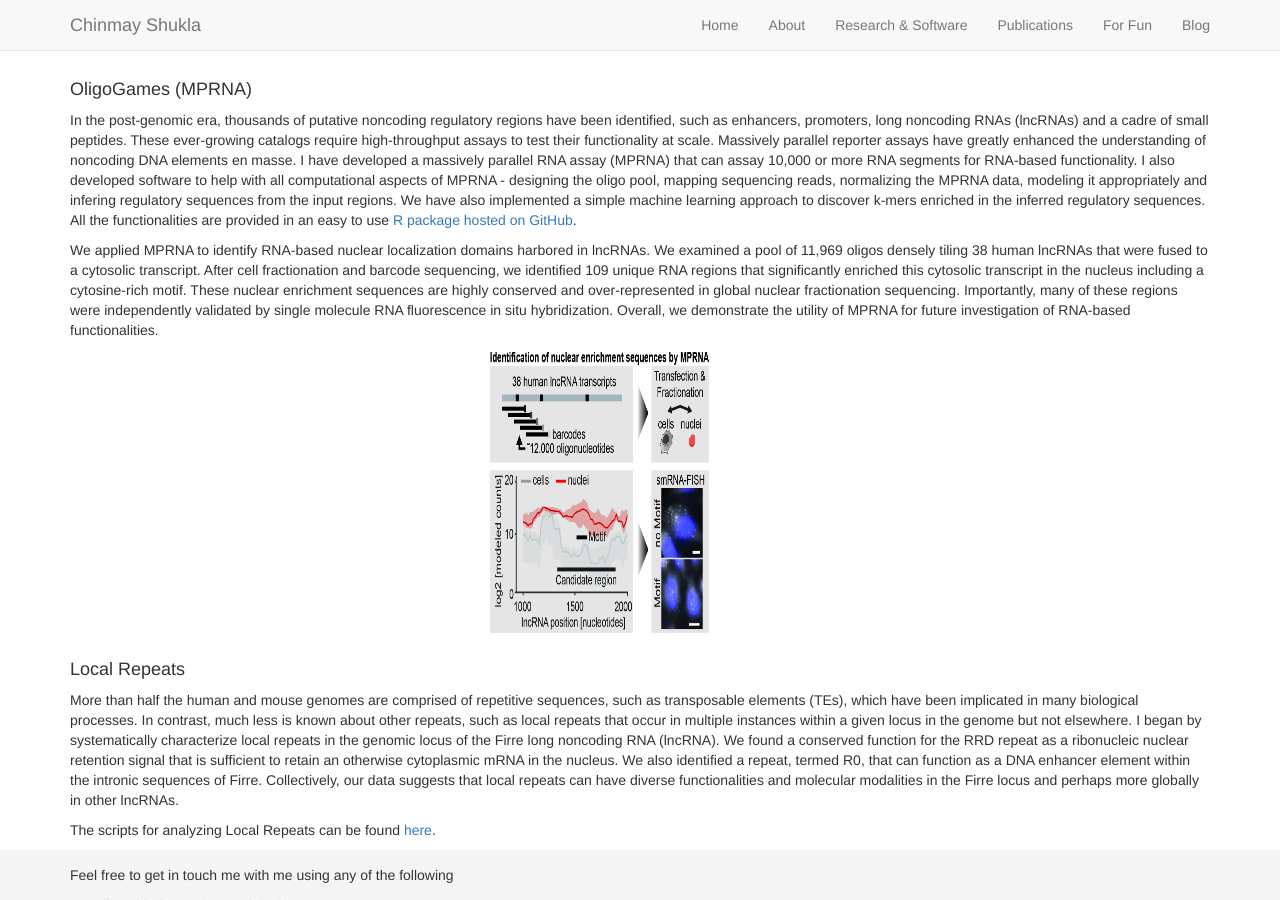
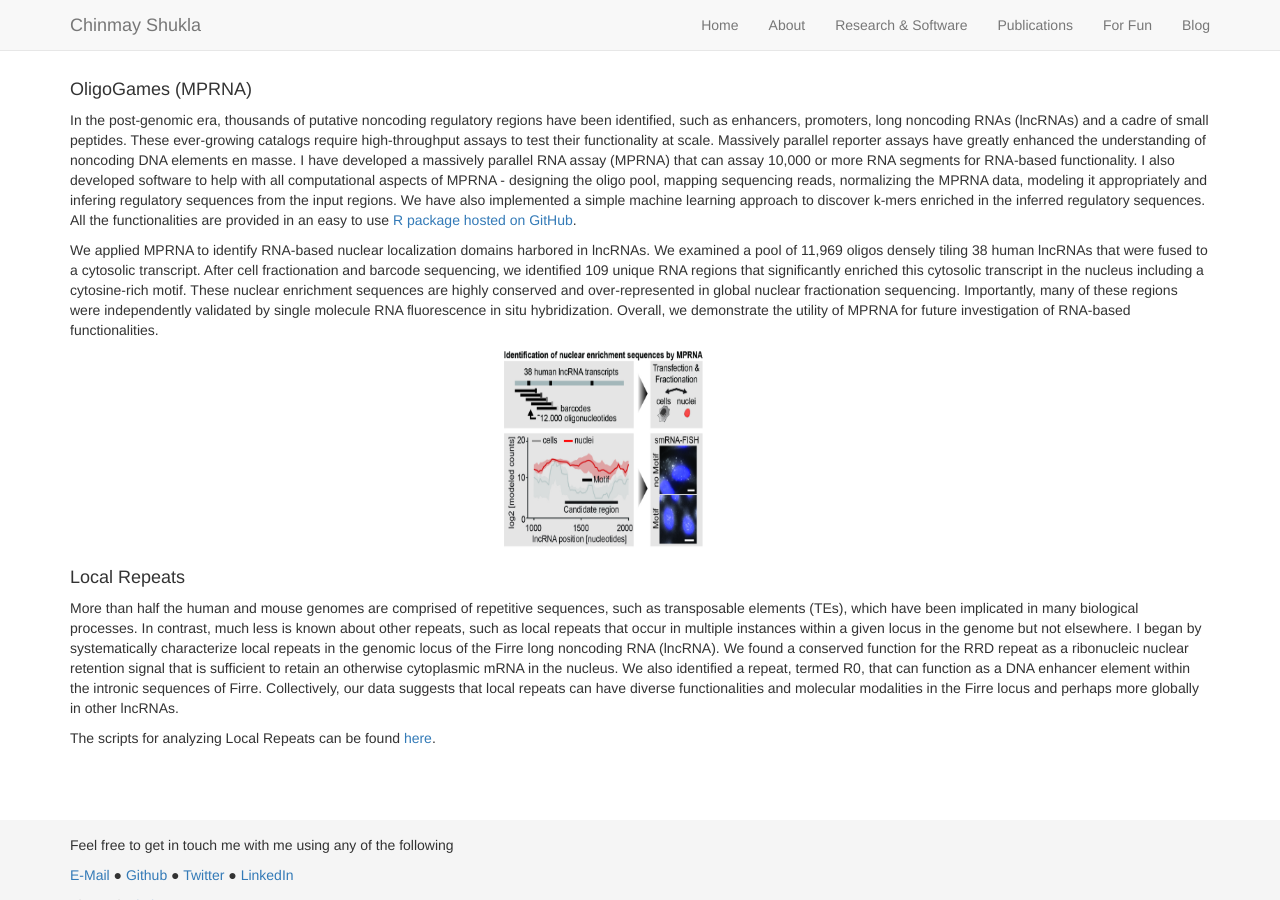
Before and after one commit to cshukla/cshukla.github.io, a Jekyll site: the page built from pages/software.md, in a window 1280 px wide and 900 px high. Built offline with Jekyll 4.4.1, drawn with Linux system fonts in a browser that asks for light colours; nearby versions of some CDN libraries.

Commit message:
minor image formatting

```diff
--- a/pages/software.md
+++ b/pages/software.md
@@ -19,7 +19,7 @@
 
 We applied MPRNA to identify RNA-based nuclear localization domains harbored in lncRNAs. We examined a pool of 11,969 oligos densely tiling 38 human lncRNAs that were fused to a cytosolic transcript. After cell fractionation and barcode sequencing, we identified 109 unique RNA regions that significantly enriched this cytosolic transcript in the nucleus including a cytosine-rich motif. These nuclear enrichment sequences are highly conserved and over-represented in global nuclear fractionation sequencing. Importantly, many of these regions were independently validated by single molecule RNA fluorescence in situ hybridization. Overall, we demonstrate the utility of MPRNA for future investigation of RNA-based functionalities.
 
-<center><img src="https://github.com/cshukla/cshukla.github.io/blob/master/assets/img/oligoGames.synopsis.jpg?raw=true" style="width:300px;height:300px;"></center>
+<center><img src="https://github.com/cshukla/cshukla.github.io/blob/master/assets/img/oligoGames.synopsis.jpg?raw=true" style="width:272.697px;height:208.2px;"></center>
 
 #### Local Repeats
 
```
